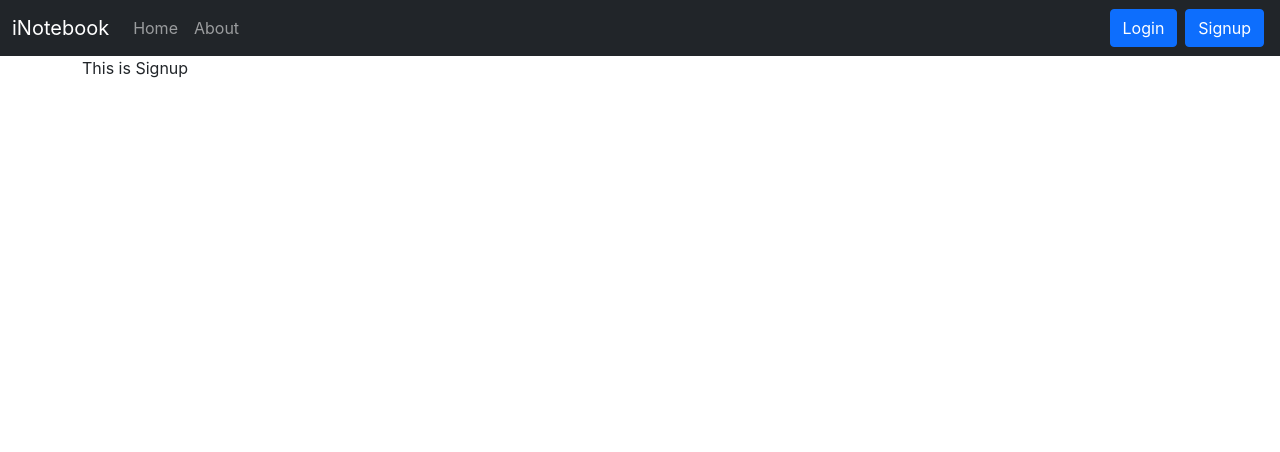
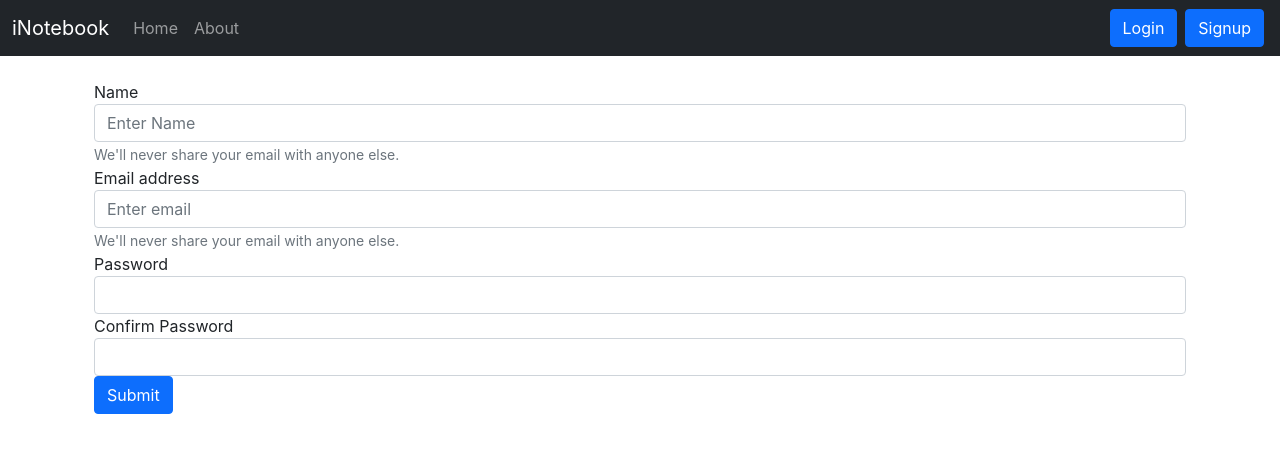
Before and after one commit to Ardneran007/iNotebook, a React (Create React App) app: page /signup in a window 1280 px wide. Shown: the top 452 px of the page. Built offline with nearby package versions, Linux system fonts and the light colour scheme.

Commit message:
Adding SignUp Component to iNotebook |

```diff
--- a/src/Components/Signup.js
+++ b/src/Components/Signup.js
@@ -1,11 +1,101 @@
-import React from 'react'
+import React, {useState} from 'react'
+import { useNavigate } from 'react-router-dom';
 
 const Signup = () => {
+
+  const [credentials, setCredentials] = useState({name:"" ,email: "", password: "", cpassword: ""})
+  const navigate = useNavigate();
+
+  const handleSubmit = async (e) => {
+      e.preventDefault();
+      const {name,email,password,cpassword}=credentials;
+      const response = await fetch("http://localhost:5000/api/auth/createuser", {
+      method: 'POST',
+          headers: {
+              'Content-Type': 'application/json'
+          },
+          body: JSON.stringify({name,email,password})
+      });
+      const json = await response.json()
+      console.log(json);
+
+      if (json.success){
+        // Save the auth token and redirect
+        localStorage.setItem('token', json.authtoken); //saving the authtoken adn redirecting
+        navigate('/');
+    }
+    else{
+        alert("User with this email already exists");
+    }
+  }
+
+  const onChange = (e)=>{
+      setCredentials({...credentials, [e.target.name]: e.target.value})
+  }
+
   return (
-    <div>
-        This is Signup
+    <div className="container my-4">
+      <form onSubmit={handleSubmit}>
+        <div className="form-group">
+          <label htmlFor="exampleInputEmail1">Name</label>
+          <input
+            onChange={onChange}
+            type="text"
+            className="form-control"
+            id="name"
+            name="name"
+            aria-describedby="emailHelp"
+            placeholder="Enter Name"
+          />
+          <small id="emailHelp" className="form-text text-muted">
+            We'll never share your email with anyone else.
+          </small>
+        </div>
+        <div className="form-group">
+          <label htmlFor="exampleInputEmail1">Email address</label>
+          <input
+            onChange={onChange}
+            type="email"
+            className="form-control"
+            id="email"
+            name="email"
+            aria-describedby="emailHelp"
+            placeholder="Enter email"
+          />
+          <small id="email" className="form-text text-muted">
+            We'll never share your email with anyone else.
+          </small>
+        </div>
+        <div className="form-group">
+          <label htmlFor="password">Password</label>
+          <input
+            onChange={onChange}
+            type="password"
+            className="form-control"
+            id="password"
+            name="password"
+            minLength={5}
+            required
+          />
+        </div>
+        <div className="form-group">
+          <label htmlFor="cpassword">Confirm Password</label>
+          <input
+            onChange={onChange}
+            type="password"
+            className="form-control"
+            id="cpassword"
+            name="cpassword"
+            minLength={5}
+            required
+          />
+        </div>
+        <button type="submit" className="btn btn-primary">
+          Submit
+        </button>
+      </form>
     </div>
-  )
-}
+  );
+};
 
-export default Signup
+export default Signup;
```
Also changed, not shown: 1 other file (tests, documents, lock files or other folders).
